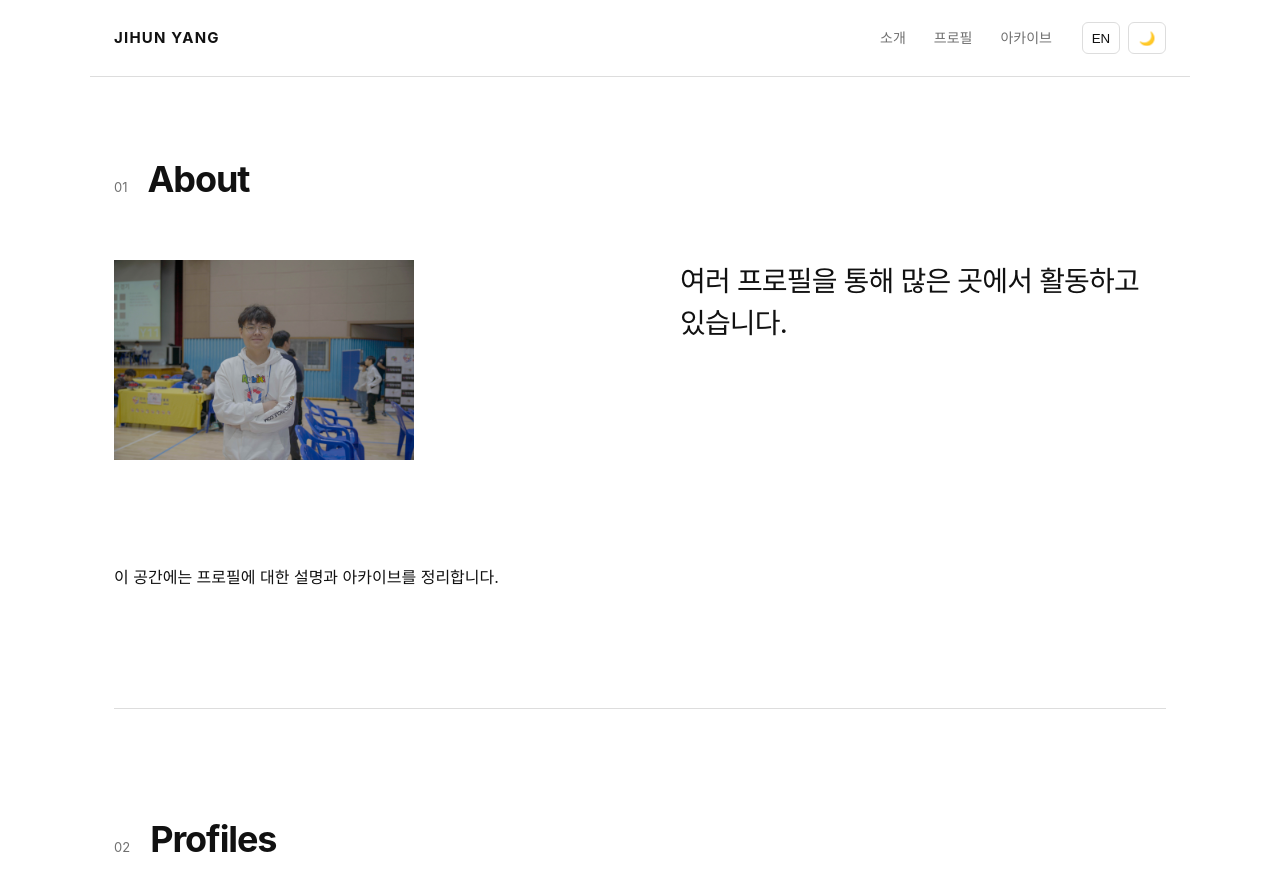
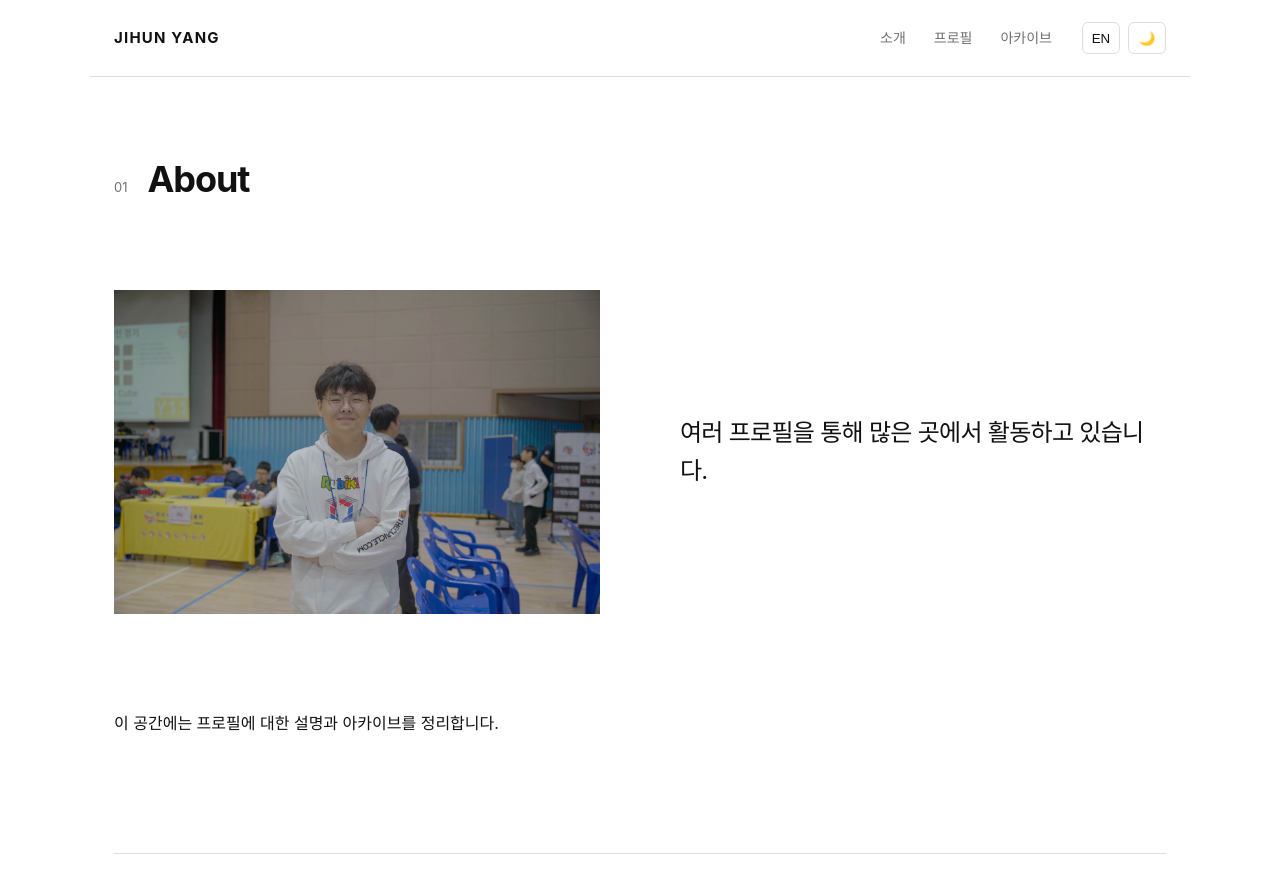
Before and after one commit to JihunYangKR/JihunYangKR.github.io, a Jekyll site: the page built from index.html, in a window 1280 px wide and 900 px high, scrolled down 704 px. Shown: the top 893 px of the window. Built offline with Jekyll 4.4.1, drawn with Linux system fonts in a browser that asks for light colours.

Commit message:
Update style.css

```diff
--- a/css/style.css
+++ b/css/style.css
@@ -297,11 +297,10 @@ main {
 
 .about-content {
     display: grid;
-
-    grid-template-columns:
-        1fr 1fr;
-
+    grid-template-columns: 1fr 1fr;
     gap: 80px;
+    align-items: center;
+    margin-top: 80px;
 }
 
 .large-text {
@@ -314,8 +313,28 @@ main {
 }
 
 .about-image img {
-    width: 300px;
+    display: block;
+    width: 100%;
+    max-width: 520px;
     height: auto;
+}
+
+.about-text {
+    max-width: 620px;
+}
+
+.about-text p {
+    margin: 0 0 32px;
+    line-height: 1.7;
+}
+
+.about-text p:last-child {
+    margin-bottom: 0;
+}
+
+.about-text .large-text {
+    font-size: 1.5rem;
+    line-height: 1.6;
 }
 
 /* =========================
```
